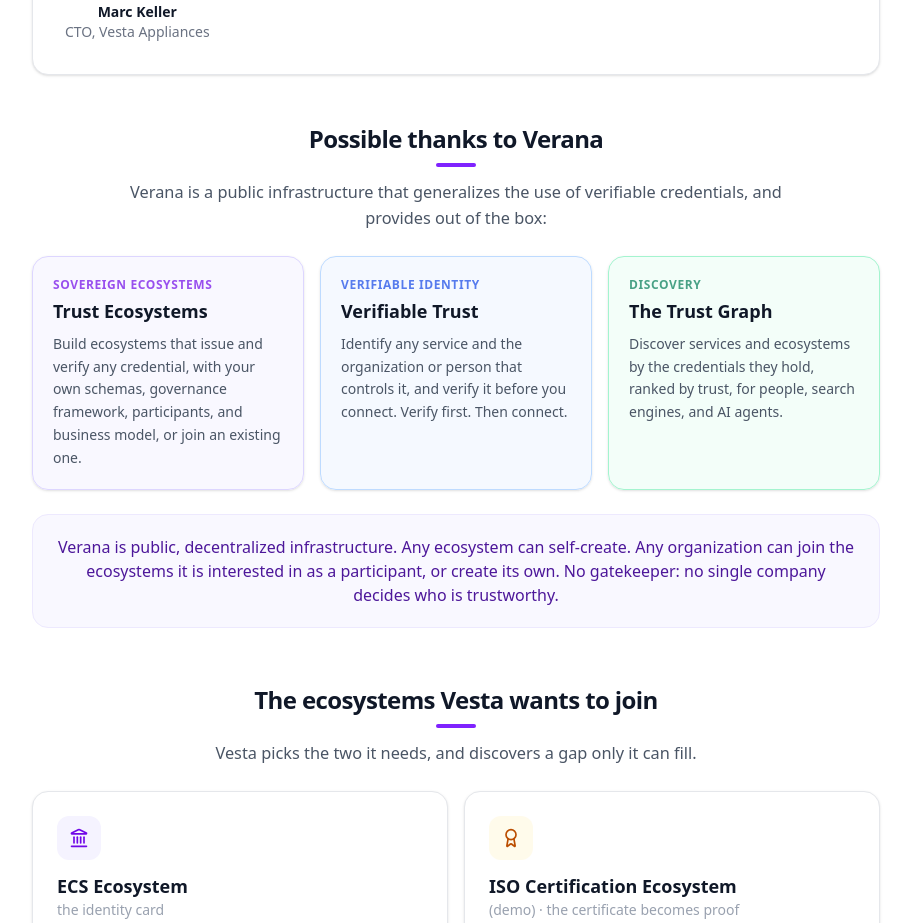
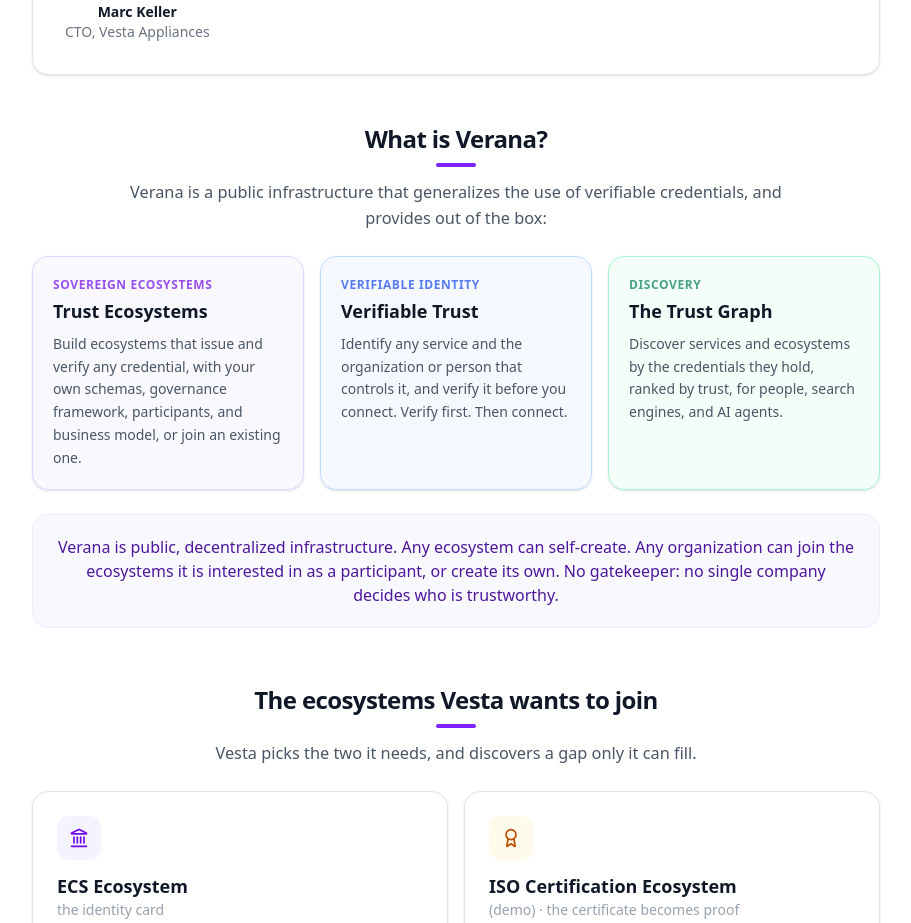
Before and after one commit to verana-labs/playground, a Next.js app: page /explained in a window 1280 px wide. Shown: the part 5240-6163 px from the top of the page, without its empty margins (184-1095 px from the left). Built offline with nearby package versions, Linux system fonts and the light colour scheme; no server answers.

Commit message:
copy: pillars subsection titled What is Verana?

```diff
--- a/app/explained/content.ts
+++ b/app/explained/content.ts
@@ -133,7 +133,7 @@
     name: "Marc Keller",
     role: "CTO, Vesta Appliances",
   },
-  pillarsTitle: "Possible thanks to Verana",
+  pillarsTitle: "What is Verana?",
   pillarsIntro:
     "Verana is a public infrastructure that generalizes the use of verifiable credentials, and provides out of the box:",
   ecosystemsTitle: "The ecosystems Vesta wants to join",
```
